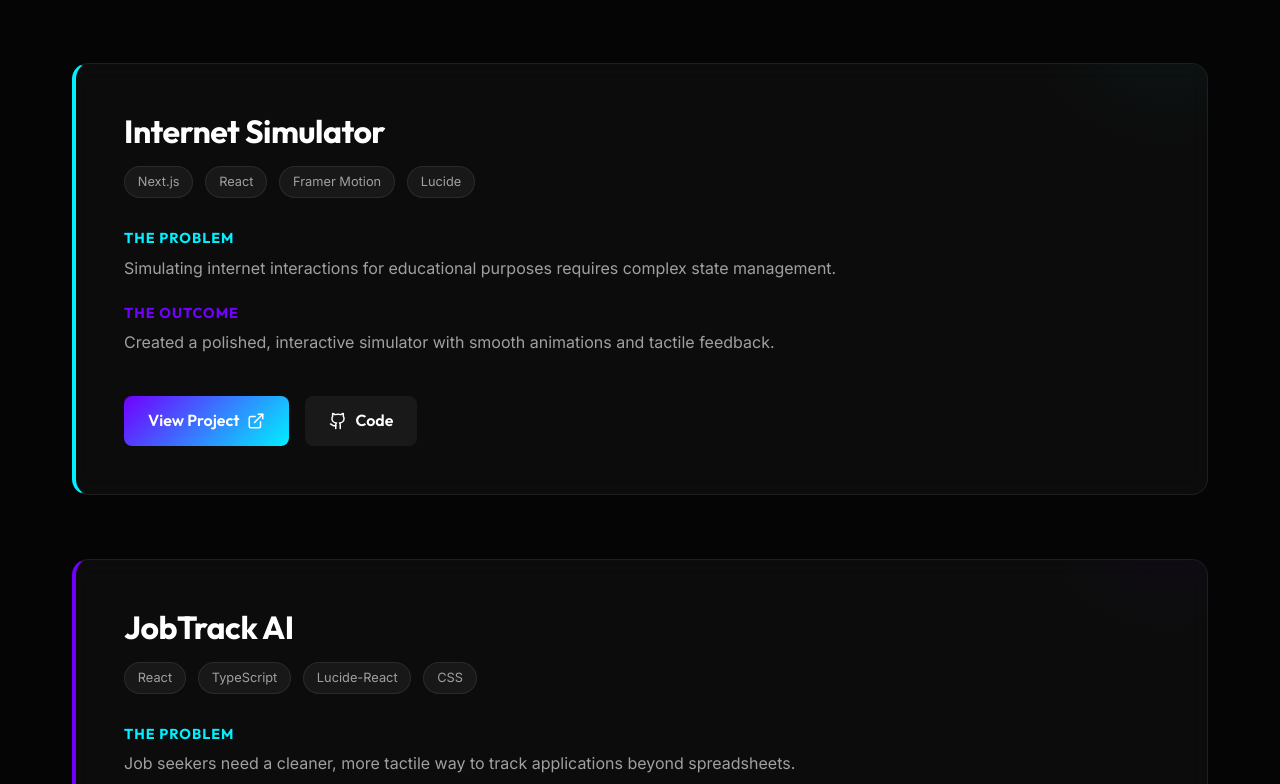
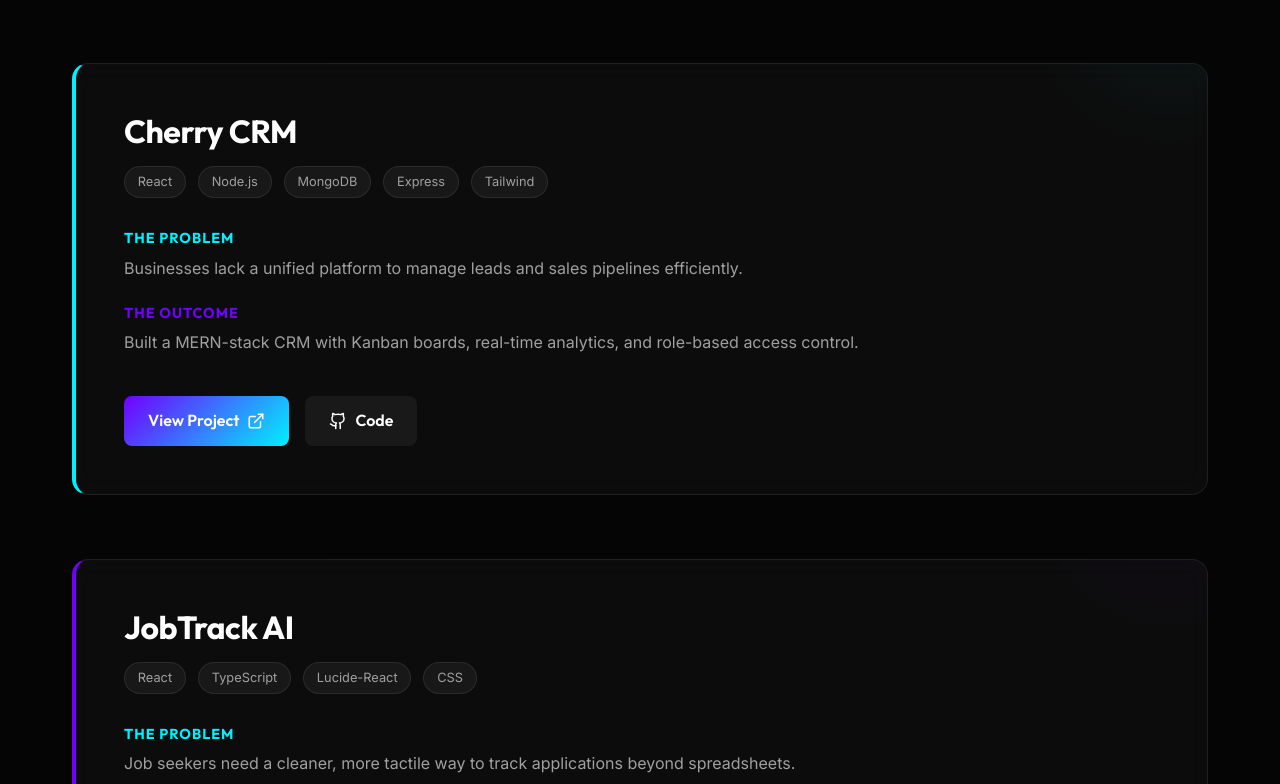
Before and after one commit to Rapolucharankumar/charan.dev, a React (Vite) app: page / in a window 1280 px wide. Shown: the part 4156-4940 px from the top of the page. Built offline with nearby package versions, Linux system fonts and the light colour scheme.

Commit message:
Update portfolio experience and projects

```diff
--- a/src/components/Experience.tsx
+++ b/src/components/Experience.tsx
@@ -46,7 +46,7 @@ const Experience = () => {
 
                                 <div style={{ display: 'flex', flexDirection: 'column', gap: '0.5rem', fontSize: '0.9rem', color: 'var(--text-muted)' }}>
                                     <div style={{ display: 'flex', alignItems: 'center', gap: '0.5rem' }}>
-                                        <Calendar size={16} /> Optional Date Range
+                                        <Calendar size={16} />
                                     </div>
                                     <div style={{ display: 'flex', alignItems: 'center', gap: '0.5rem' }}>
                                         <MapPin size={16} /> Remote / Office
--- a/src/components/Projects.tsx
+++ b/src/components/Projects.tsx
@@ -26,12 +26,12 @@ const featuredProjects = [
         github: 'https://github.com/Rapolucharankumar/Vibe_Vault'
     },
     {
-        title: 'Internet Simulator',
-        tech: ['Next.js', 'React', 'Framer Motion', 'Lucide'],
-        problem: 'Simulating internet interactions for educational purposes requires complex state management.',
-        outcome: 'Created a polished, interactive simulator with smooth animations and tactile feedback.',
-        link: 'https://github.com/Rapolucharankumar/INTERNET-SIMULATOR',
-        github: 'https://github.com/Rapolucharankumar/INTERNET-SIMULATOR'
+        title: 'Cherry CRM',
+        tech: ['React', 'Node.js', 'MongoDB', 'Express', 'Tailwind'],
+        problem: 'Businesses lack a unified platform to manage leads and sales pipelines efficiently.',
+        outcome: 'Built a MERN-stack CRM with Kanban boards, real-time analytics, and role-based access control.',
+        link: 'https://crm-dusky-pi.vercel.app/',
+        github: 'https://github.com/Rapolucharankumar/CRM'
     },
     {
         title: 'JobTrack AI',
```
